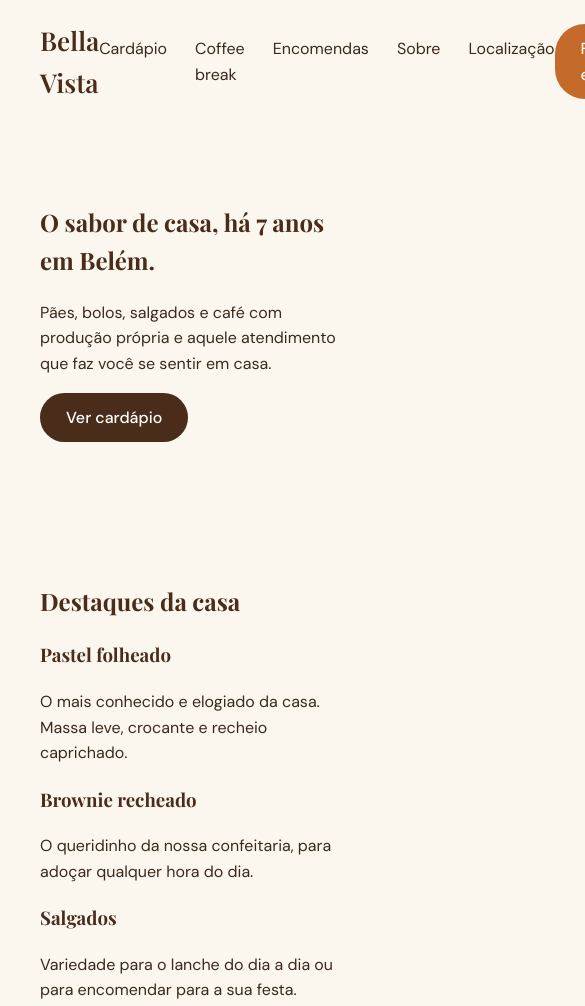
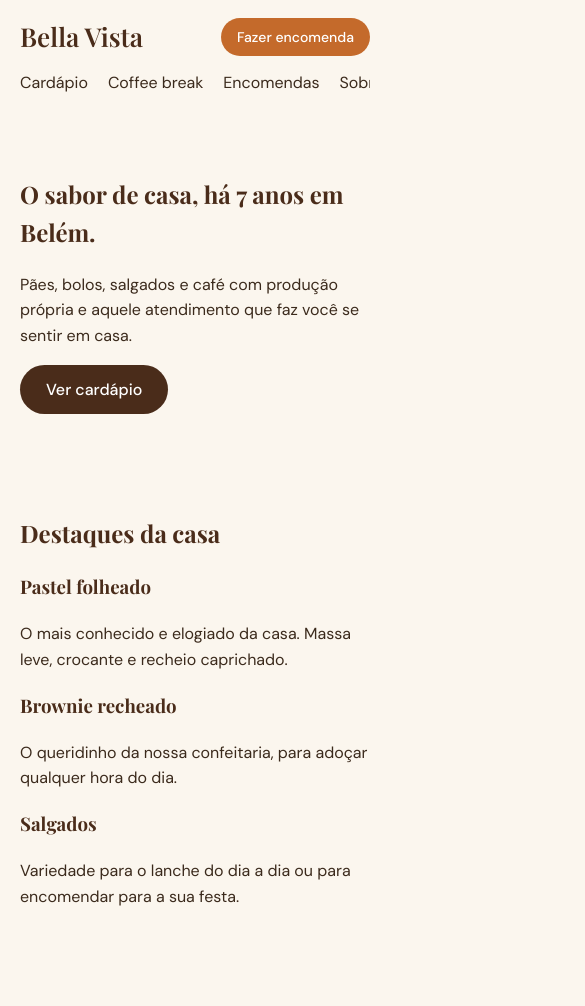
Before and after one commit to paulinhaproflm-ops/padaria-landing-page, a plain HTML site: page index.html in a window 390 px wide. Shown: the top 1006 px of the page, 585 px wide, since content can reach past the window. Drawn offline with nearby package versions, Linux system fonts and the light colour scheme.

Commit message:
Ajusta header e espaçamentos para celular
Co-Authored-By: Claude Opus 5.5 <noreply@anthropic.com>
Claude-Session: https://claude.ai/code/session_015F88mMQjZNGv1VMR1R3jpz

```diff
--- a/css/style.css
+++ b/css/style.css
@@ -91,3 +91,38 @@ footer {
     background-color: var(--marrom);
     color: var(--creme);
 }
+
+/* ===== CELULAR (telas até 768px) ===== */
+@media (max-width: 768px) {
+    header {
+        flex-wrap: wrap;
+        gap: 12px;
+        padding: 16px 20px;
+    }
+
+    .logo {
+        white-space: nowrap;
+    }
+
+    nav {
+        order: 3;
+        width: 100%;
+        gap: 20px;
+        overflow-x: auto;
+        white-space: nowrap;
+        padding-bottom: 4px;
+    }
+
+    .botao-whatsapp {
+        padding: 8px 16px;
+        font-size: 14px;
+    }
+
+    main section {
+        padding: 40px 20px;
+    }
+
+    footer {
+        padding: 30px 20px;
+    }
+}
```
